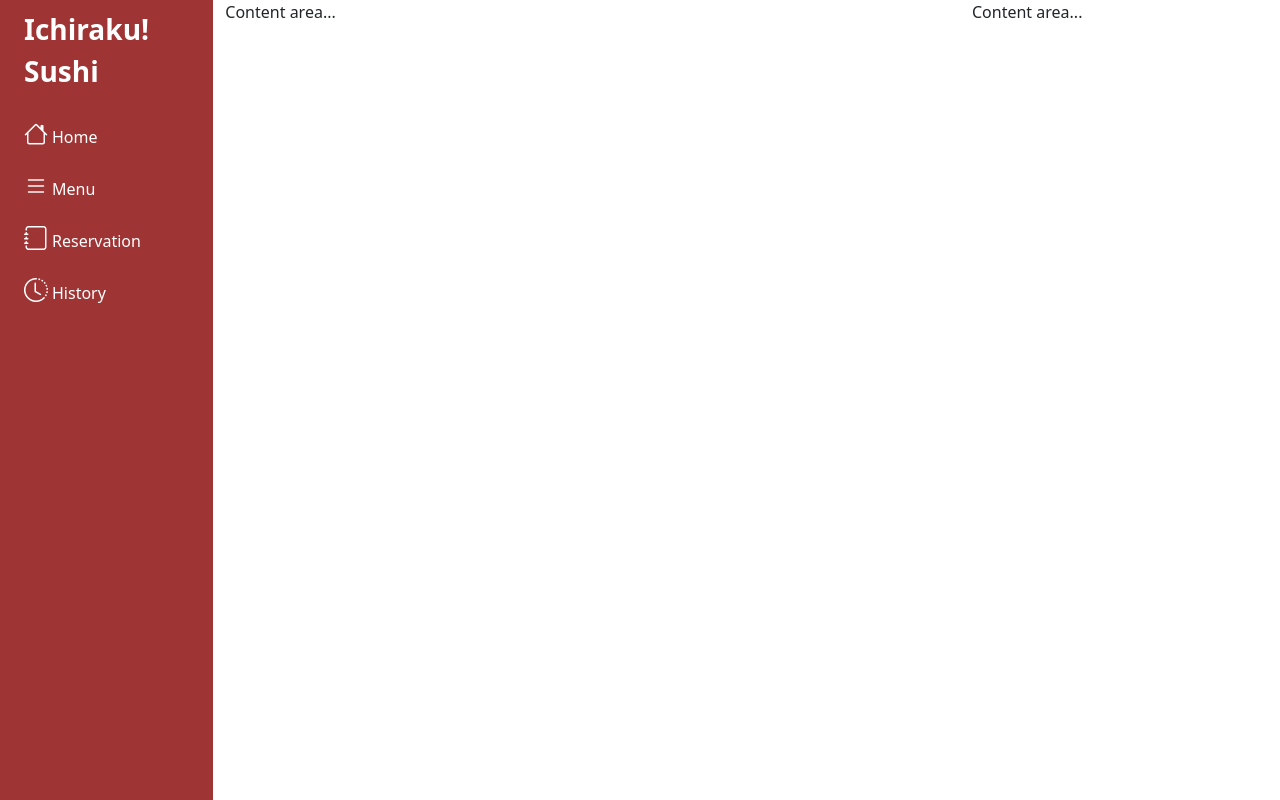
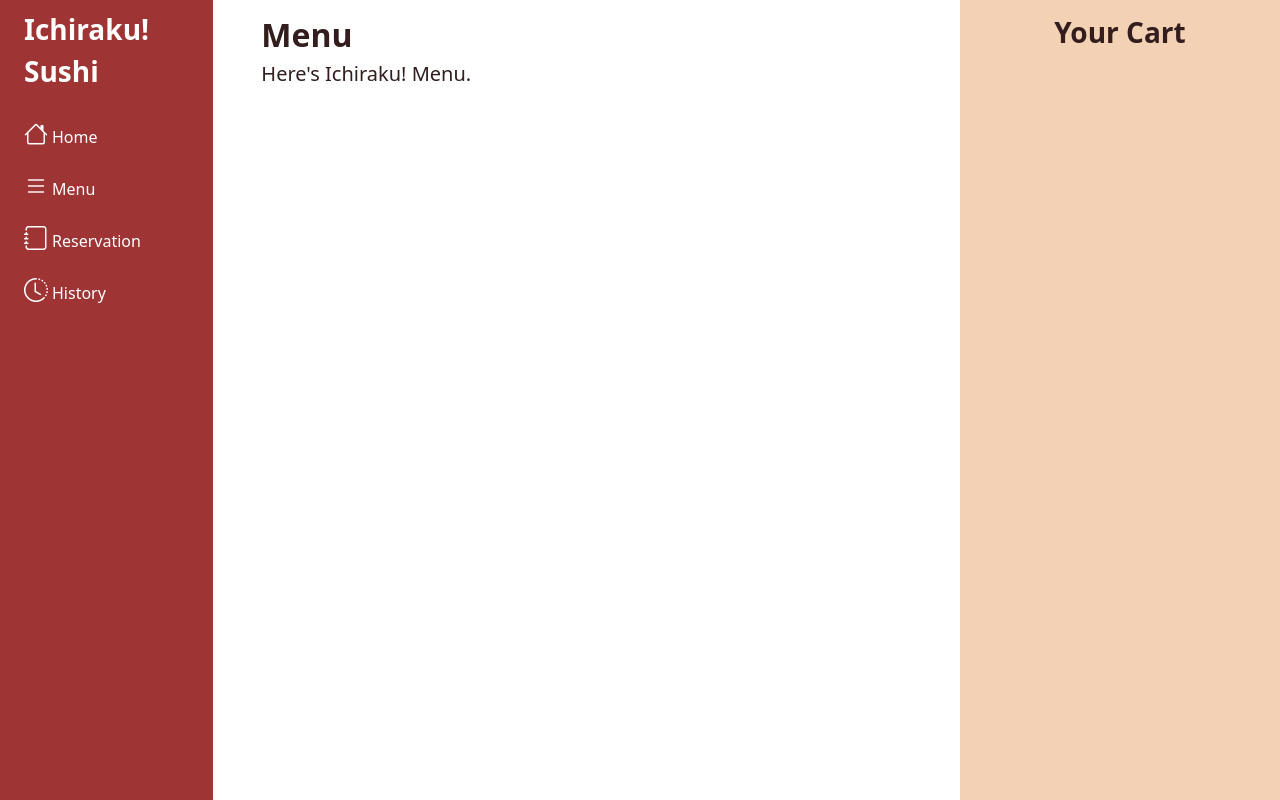
Before and after one commit to AlfinhiHD/Zettabyte_Intern, an Angular app in the folder angular-project/: page / in a window 1280 px wide. Built offline with nearby package versions, Linux system fonts and the light colour scheme.

Commit message:
add header

```diff
--- a/angular-project/src/app/app.component.html
+++ b/angular-project/src/app/app.component.html
@@ -11,7 +11,9 @@
           href="/"
           class="d-flex align-items-center pb-3 mb-md-0 me-md-auto text-white text-decoration-none"
         >
-          <span class="fs-3 fw-bolder bolder d-none d-sm-inline">Ichiraku! Sushi </span>
+          <span class="fs-3 fw-bolder bolder d-none d-sm-inline"
+            >Ichiraku! Sushi
+          </span>
         </a>
         <ul
           class="nav nav-pills flex-column mb-sm-auto mb-0 align-items-center align-items-sm-start"
@@ -45,7 +47,12 @@
         <hr />
       </div>
     </div>
-    <div class="col-7">Content area...</div>
-    <div class="col-3">Content area...</div>
+    <div class="col-7 ps-5 pt-3" style="">
+      <h2 class="fs-2 fw-bold" style="color: #331d1d">Menu</h2>
+      <h2 class="fs-5" style="color: #331d1d">Here's Ichiraku! Menu.</h2>
+    </div>
+    <div class="col-3 pt-3" style="background-color: #f2d1b5">
+      <h3 class="text-center fs-3 fw-bold" style="color: #331d1d">Your Cart</h3>
+    </div>
   </div>
 </div>
```
